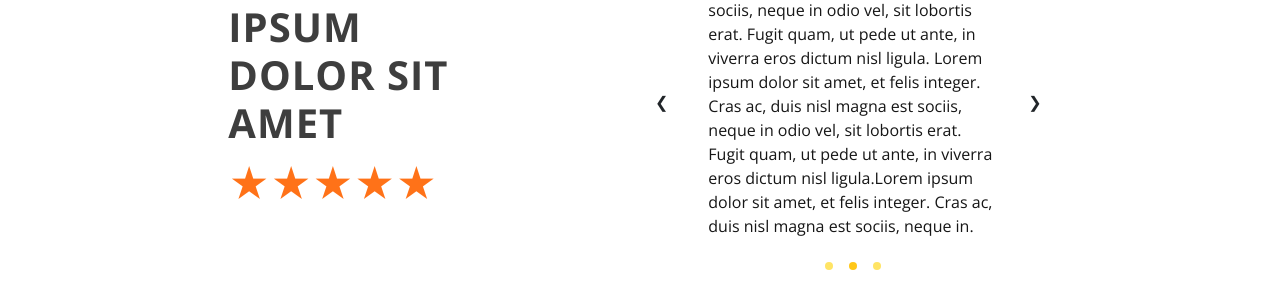
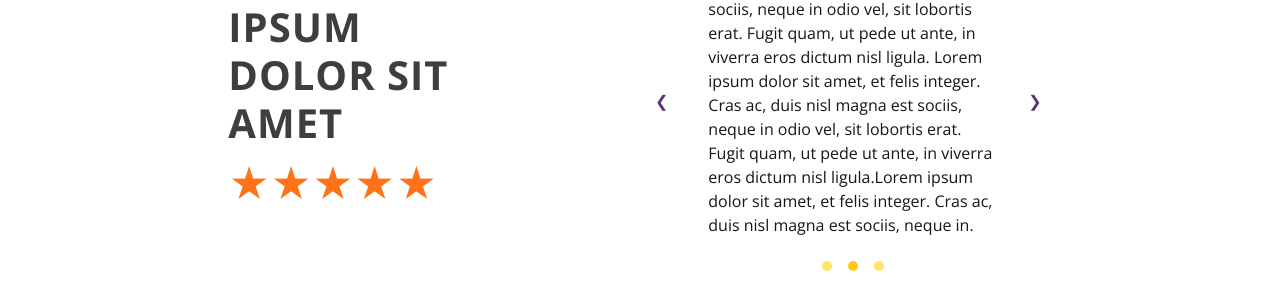
Before and after one commit to ksrawr/rg-frontend-challenge, a React app: page / in a window 1280 px wide. Shown: the part 3275-3557 px from the top of the page. Built offline with nearby package versions, Linux system fonts and the light colour scheme.

Commit message:
finishes functionality of carousel

```diff
--- a/src/components/ReviewCarousel/ReviewCarousel.js
+++ b/src/components/ReviewCarousel/ReviewCarousel.js
@@ -17,21 +17,21 @@ const ReviewCarousel = props => {
 
         <div className="row">
           <div className="col-lg-1 col--centervertical">
-            &#10094;
+            <a className="carousel__btn" style={{color: "#613476"}} onClick={props.prev}>&#10094;</a>
           </div>
           <div className="col-lg-6">
             <p className="review__description">{description}</p>
           </div>
           <div className="col-lg-1 col--centervertical">
-            &#10095;
+            <a className="carousel__btn" style={{color: "#613476"}} onClick={props.next}>&#10095;</a>
           </div>
         </div>
 
         <div className="row">
           <div className="col-lg-8 carousel__index-btns">
-            <div className="carousel__index"></div>
+            <div className="carousel__index carousel__btn" onClick={props.prev}></div>
             <div className="carousel__index carousel__index--active"></div>
-            <div className="carousel__index"></div>
+            <div className="carousel__index carousel__btn" onClick={props.next}></div>
           </div>
         </div>
 
--- a/src/css/style.css
+++ b/src/css/style.css
@@ -309,10 +309,8 @@ img {
   position: relative;
 }
 
-.carousel__btn {
-  width: 10px;
-  height: 21px;
-  color: #613476;
+.carousel__btn:hover {
+  cursor: pointer;
 }
 
 .carousel__index-btns {
@@ -322,9 +320,9 @@ img {
 
 .carousel__index {
   display: inline-block;
-  width: 8px;
-  height: 8px;
-  border-radius: 4px;
+  width: 10px;
+  height: 10px;
+  border-radius: 50%;
   background-color: #ffe465;
   margin: 8px;
 }
--- a/src/screens/ReviewContainer.js
+++ b/src/screens/ReviewContainer.js
@@ -22,26 +22,34 @@ class ReviewContainer extends React.Component {
         date: "08/09/2019",
         description: "Lorem ipsum dolor sit amet, et felis integer. Cras ac, duis nisl magna est sociis, neque in odio vel, sit lobortis erat. Fugit quam, ut pede ut ante, in viverra eros dictum nisl ligula. Lorem ipsum dolor sit amet, et felis integer. Cras ac, duis nisl magna est sociis, neque in odio vel, sit lobortis erat. Fugit quam, ut pede ut ante, in viverra eros dictum nisl ligula.Lorem ipsum dolor sit amet, et felis integer. Cras ac, duis nisl magna est sociis, neque in.",
         rating: 4
+      },
+      {
+        subject: "LOREM IPSUM John Doe 3",
+        reviewer: "John Doe 3",
+        date: "08/09/2019",
+        description: "Lorem ipsum dolor sit amet, et felis integer. Cras ac, duis nisl magna est sociis, neque in odio vel, sit lobortis erat. Fugit quam, ut pede ut ante, in viverra eros dictum nisl ligula. Lorem ipsum dolor sit amet, et felis integer. Cras ac, duis nisl magna est sociis, neque in odio vel, sit lobortis erat. Fugit quam, ut pede ut ante, in viverra eros dictum nisl ligula.Lorem ipsum dolor sit amet, et felis integer. Cras ac, duis nisl magna est sociis, neque in.",
+        rating: 4
       }
     ],
     currentIndex: 0
   };
 
   next = () => {
-    let nextIndex = this.state.currentIndex === this.state.reviews.length - 1 ? this.state.currentIndex : this.currentIndex + 1;
+    let nextIndex = this.state.currentIndex === this.state.reviews.length - 1 ? this.state.currentIndex : this.state.currentIndex + 1;
 
     this.setState({ currentIndex: nextIndex });
   };
 
   prev = () => {
-    let prevIndex = this.state.currentIndex - 1 < 0 ? 0 : this.state.currentIndex + 1;
+    let prevIndex = this.state.currentIndex - 1 < 0 ? 0 : this.state.currentIndex - 1;
 
     this.setState({ currentIndex: prevIndex });
   }
 
   render() {
-
+    console.log('[ReviewContainer] render', this.state);
     const {reviews, currentIndex} = this.state;
+    console.log(reviews, currentIndex);
 
     return (
       <div className="section__review">
```
